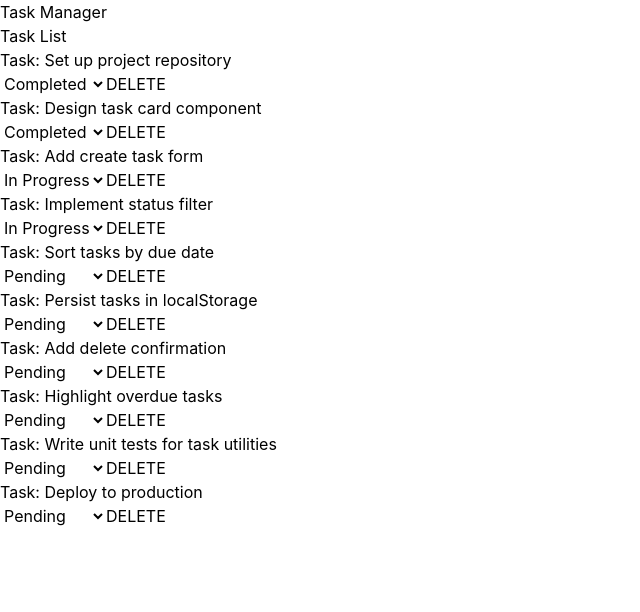
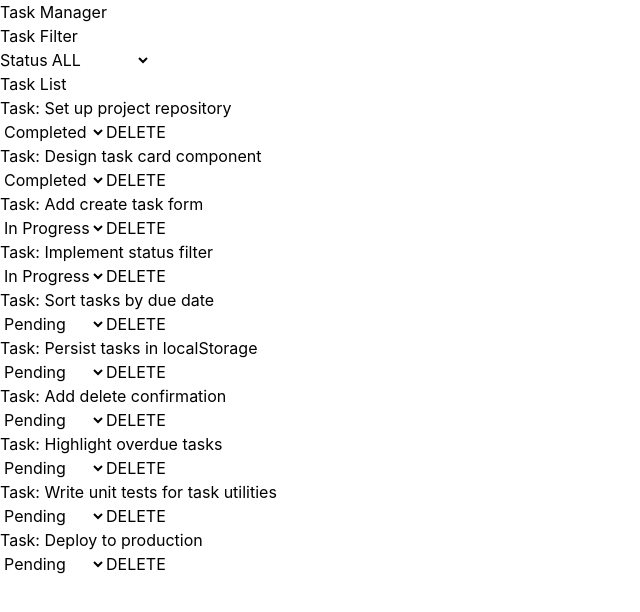
Before and after one commit to shanreed25/react-task-manager, a React (Vite) app: page / in a window 1280 px wide. Shown: the top 612 px of the page, without its empty margins (0-640 px from the left). Built offline with nearby package versions, Linux system fonts and the light colour scheme.

Commit message:
added status state and select element for status in the TaskFilter component

```diff
--- a/src/App.tsx
+++ b/src/App.tsx
@@ -1,5 +1,6 @@
 import { useState } from "react";
 import TaskList from "./components/TaskList/TaskList";
+import TaskFilter from "./components/TaskFilter/TaskFilter";
 import { mockTasks } from "./data/mockTasks";
 import type { Task, TaskStatus } from "./types";
 
@@ -29,6 +30,7 @@ function App() {
   return (
     <>
       <h1>Task Manager</h1>
+      <TaskFilter />
       <TaskList
       tasks={tasks}
       onStatusChange={handleStatusChange}
--- a/src/components/TaskFilter/TaskFilter.tsx
+++ b/src/components/TaskFilter/TaskFilter.tsx
@@ -1,10 +1,19 @@
+import { useState } from "react";
 
 
 
 function TaskFilter(){
+    const [status, setStatus] = useState("")
     return(
         <>
         <h2>Task Filter</h2>
+        <label id="status">Status</label>
+        <select id="status">
+            <option value="">ALL</option>
+            <option value="pending">Pending</option>
+            <option value="in-progress">In Progess</option>
+            <option value="completed">Completed</option>
+        </select>
         </>
     )
 }
```
